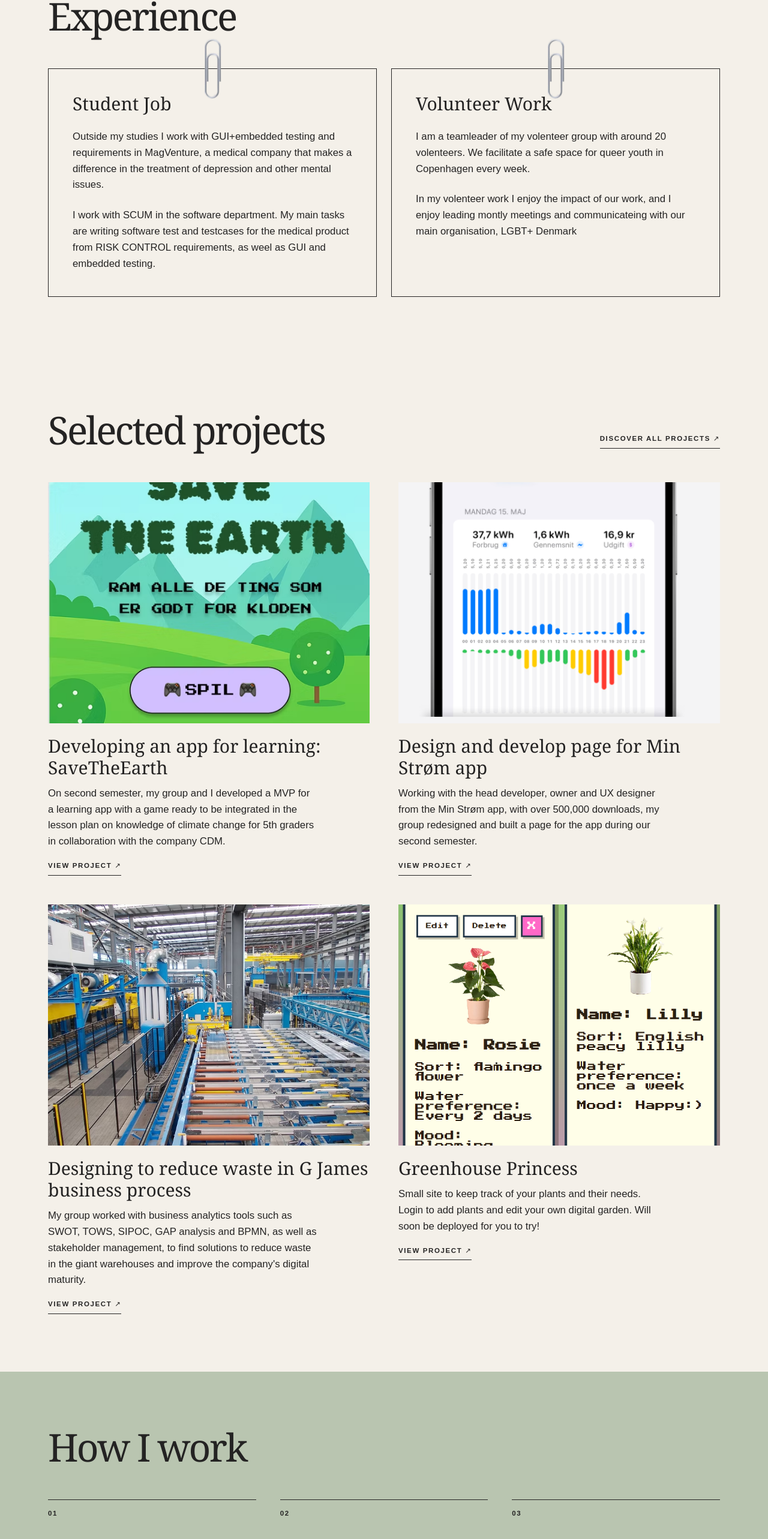
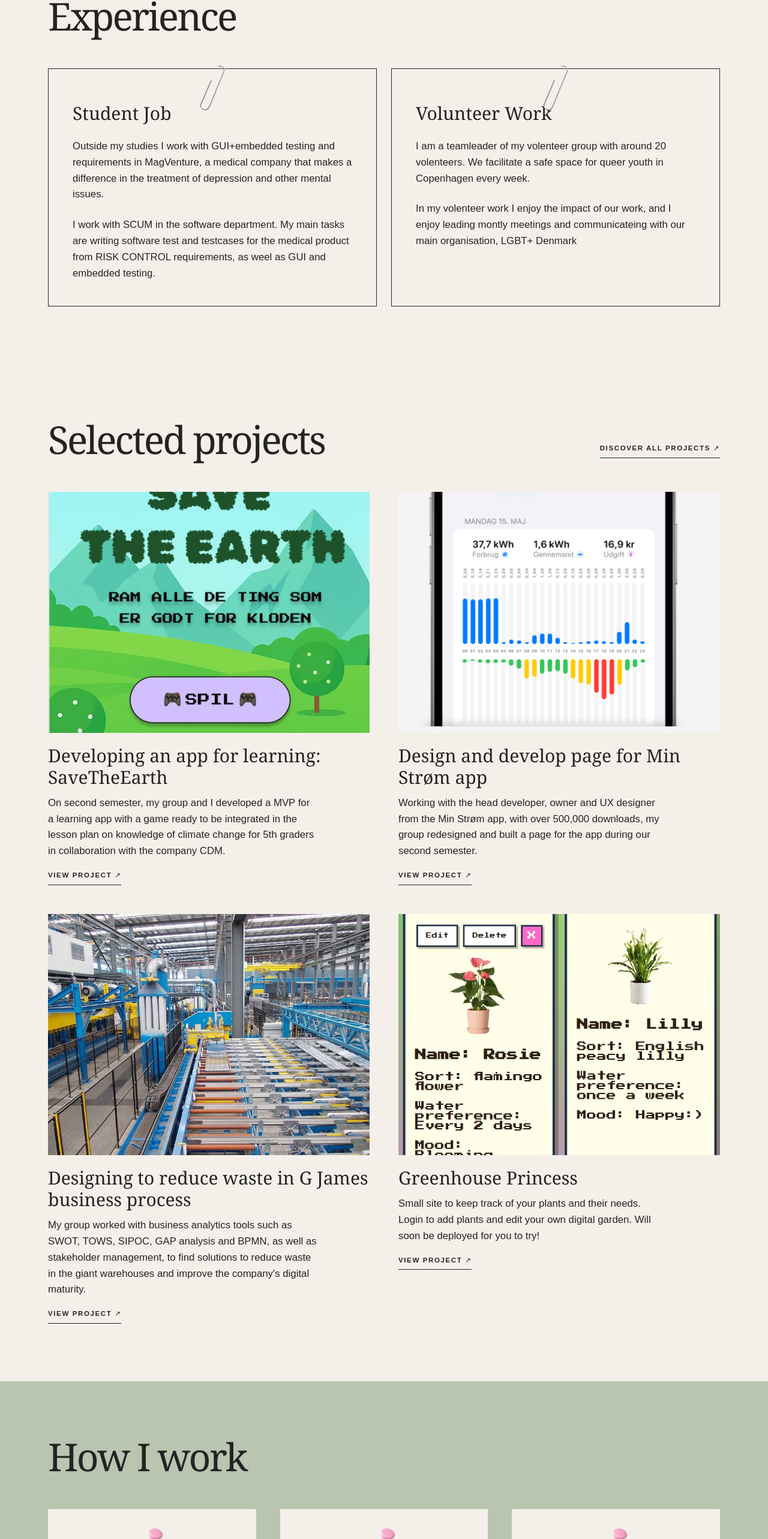
Before and after one commit to unicornfarm5/portfolio, a React (Vite) app: page / in a window 1280 px wide. Shown: the part 1947-4513 px from the top of the page at 60% size. Built offline with nearby package versions, Linux system fonts and the light colour scheme.

Commit message:
paperclip placement + pins on How I work

```diff
--- a/components/Experience.jsx
+++ b/components/Experience.jsx
@@ -3,8 +3,8 @@ export function Experience() {
 		<section className="section-wrap py-24">
 			<h2 className="section-title mb-14">Experience</h2>
 			<div className="grid gap-6 md:grid-cols-2">
-				<article className="relative border border-[#242323] p-7 md:p-10">
-					<img src="/assets/paperclip.png" alt="" aria-hidden="true" className="absolute left-1/2 top-0 z-10 w-10 -translate-x-1/2 -translate-y-1/2" />
+				<article className="relative border border-[#242323] px-7 pb-7 pt-12 md:px-10 md:pb-10 md:pt-14">
+					<img src="/assets/paperclip.png" alt="" aria-hidden="true" className="absolute left-1/2 top-8 z-10 w-14 -translate-x-1/2 -translate-y-1/2" />
 					<h3 className="mb-6 text-3xl">Student Job</h3>
 					<div className="body-copy">
 						<p>
@@ -16,8 +16,8 @@ export function Experience() {
 					</div>
 				</article>
 
-				<article className="relative border border-[#242323] p-7 md:p-10">
-					<img src="/assets/paperclip.png" alt="" aria-hidden="true" className="absolute left-1/2 top-0 z-10 w-10 -translate-x-1/2 -translate-y-1/2" />
+				<article className="relative border border-[#242323] px-7 pb-7 pt-12 md:px-10 md:pb-10 md:pt-14">
+					<img src="/assets/paperclip.png" alt="" aria-hidden="true" className="absolute left-1/2 top-8 z-10 w-14 -translate-x-1/2 -translate-y-1/2" />
 					<h3 className="mb-6 text-3xl">Volunteer Work</h3>
 					<div className="body-copy">
 						<p>
--- a/components/HowIWorkSection.jsx
+++ b/components/HowIWorkSection.jsx
@@ -9,7 +9,17 @@ export function HowIWorkSection() {
     <section className="bg-[#b9c5b0] py-24">
       <div className="section-wrap">
         <h2 className="section-title mb-14">How I work</h2>
-        <div className="grid gap-10 md:grid-cols-3">{principles.map(([number, text]) => <div key={number} className="border-t border-current pt-4"><p className="eyebrow mb-8">{number}</p><p className="text-2xl leading-tight">{text}</p></div>)}</div>
+        <div className="grid gap-10 md:grid-cols-3">
+          {principles.map(([number, text]) => (
+            <article key={number} className="relative aspect-square bg-[#f4f0e9] p-8 pt-24 text-[#242323]">
+              <img src="/assets/pink_pin.png" alt="" aria-hidden="true" className="absolute left-1/2 top-2 w-16 -translate-x-1/2" />
+              <div className="border-t border-[#242323] pt-6">
+                <p className="eyebrow mb-8">{number}</p>
+                <p className="text-2xl leading-tight">{text}</p>
+              </div>
+            </article>
+          ))}
+        </div>
       </div>
     </section>
   )
```
Also changed, not shown: public/assets/paperclip.png, public/assets/pink_pin.png (added).
